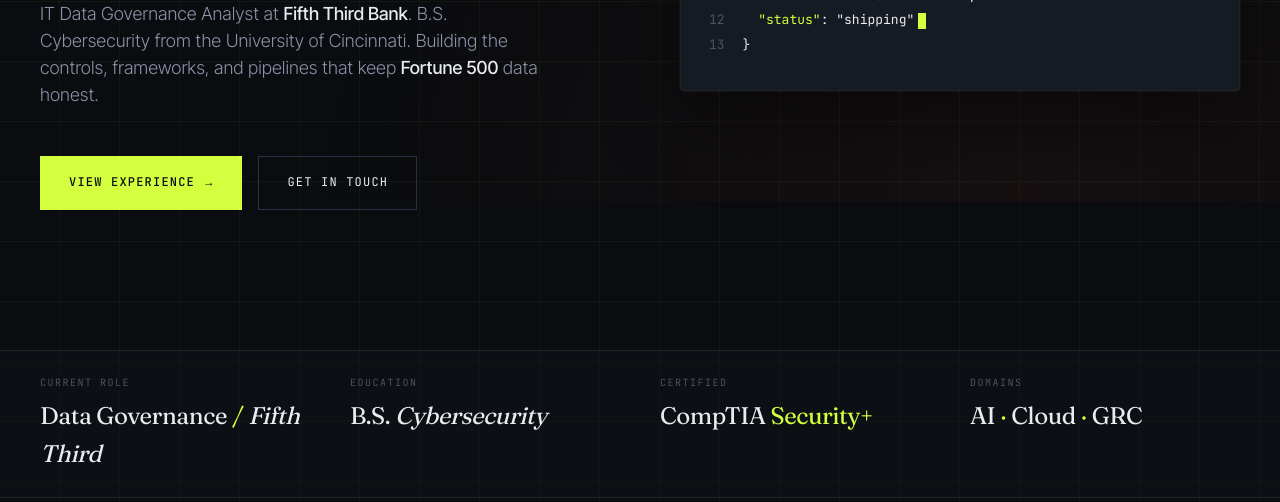
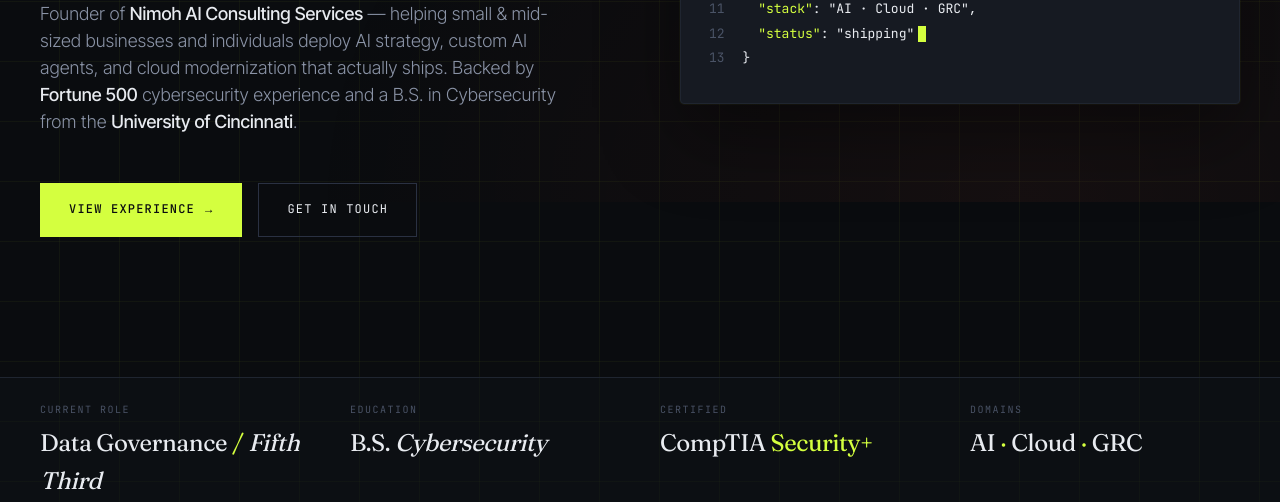
Before and after one commit to Emmanuel-Nimoh/portfolio, a plain HTML site: page index.html in a window 1280 px wide. Shown: the part 598-1100 px from the top of the page. Drawn offline with Linux system fonts and the light colour scheme.

Commit message:
Update bio to Nimoh AI Consulting Services

```diff
--- a/index.html
+++ b/index.html
@@ -661,7 +661,7 @@
         of <span class="italic">trust.</span>
       </h1>
       <p class="hero-tagline">
-        IT Data Governance Analyst at <strong>Fifth Third Bank</strong>. B.S. Cybersecurity from the University of Cincinnati. Building the controls, frameworks, and pipelines that keep <strong>Fortune&nbsp;500</strong> data honest.
+        Founder of <strong>Nimoh AI Consulting Services</strong> — helping small &amp; mid-sized businesses and individuals deploy AI strategy, custom AI agents, and cloud modernization that actually ships. Backed by <strong>Fortune&nbsp;500</strong> cybersecurity experience and a B.S. in Cybersecurity from the <strong>University of Cincinnati</strong>.
       </p>
       <div class="hero-actions">
         <a href="#experience" class="btn btn-primary">View Experience <span class="arrow">→</span></a>
```
